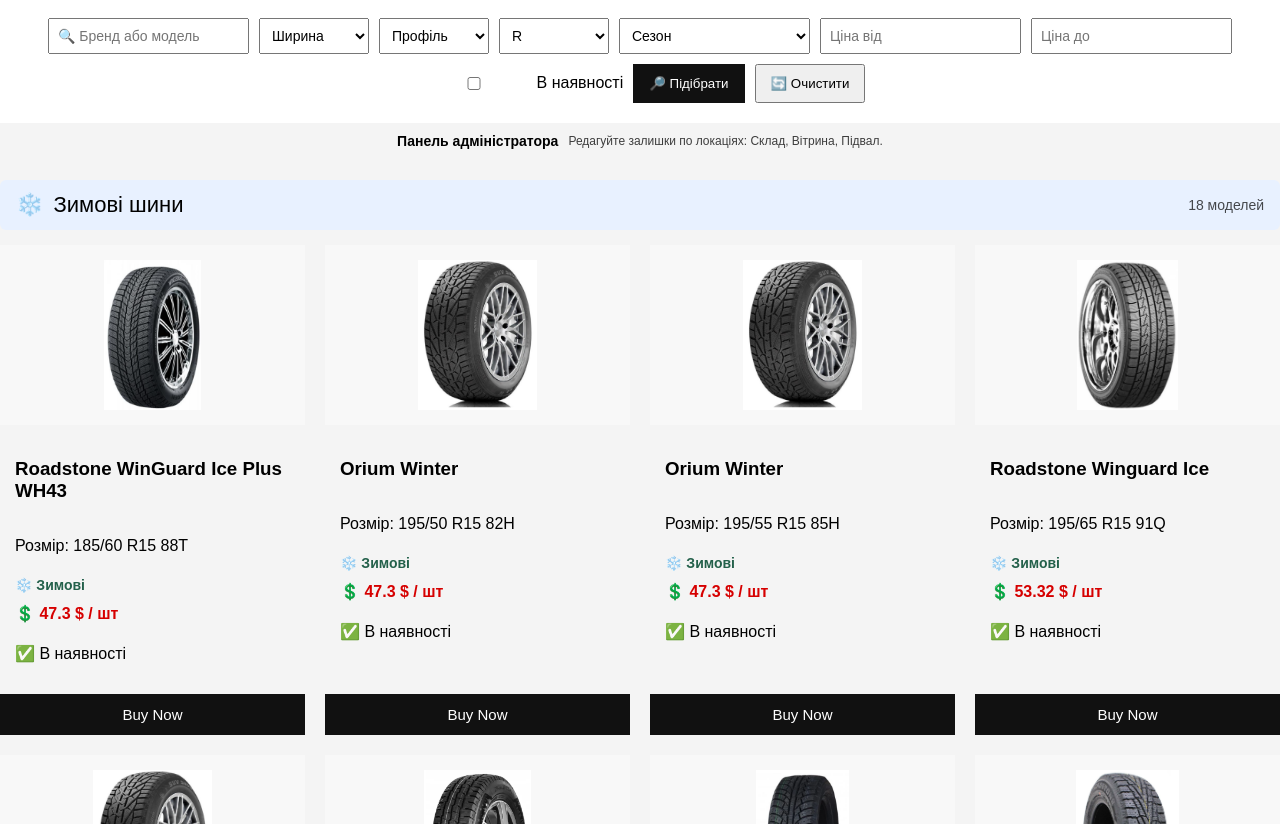
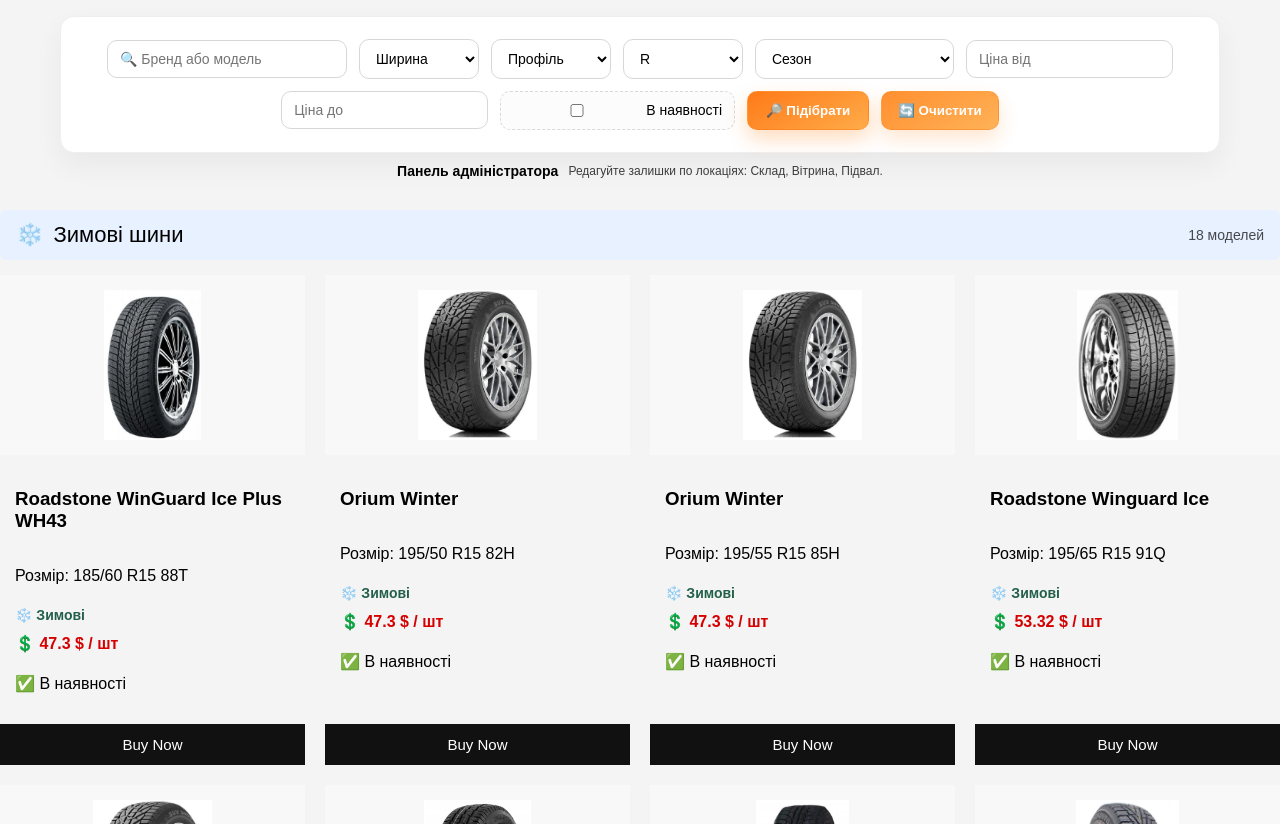
Before and after one commit to skayKatya/FlyTire, a website with bundled scripts: page frontend/index.html in a window 1280 px wide. Shown: the part 276-1100 px from the top of the page. Built offline with nearby package versions, Linux system fonts and the light colour scheme.

Commit message:
Style filters section and orange action buttons

```diff
--- a/frontend/style.css
+++ b/frontend/style.css
@@ -66,41 +66,107 @@
 
 /* ===== FILTERS ===== */
 .filters {
+  --accent-start: #ff7a18;
+  --accent-end: #ffab49;
+  --accent-border: rgba(255, 138, 38, .4);
+  --focus-shadow: rgba(255, 141, 33, .18);
   display: flex;
   flex-wrap: wrap;
-  gap: 10px;
+  gap: 12px;
   justify-content: center;
-  padding: 20px;
+  align-items: center;
+  padding: 22px;
+  margin: 18px auto 0;
+  max-width: 1160px;
   background: #fff;
+  border: 1px solid #efefef;
+  border-radius: 14px;
+  box-shadow: 0 12px 30px rgba(0, 0, 0, .05);
 }
 
 .filters input,
 .filters select {
-  padding: 8px;
-  min-width: 110px;
+  padding: 10px 12px;
+  min-width: 120px;
   font-size: 14px;
+  border: 1px solid #d7d7d7;
+  border-radius: 10px;
+  background: #fff;
+  transition: border-color .2s ease, box-shadow .2s ease;
+}
+
+.filters input:focus,
+.filters select:focus {
+  outline: none;
+  border-color: var(--accent-start);
+  box-shadow: 0 0 0 3px var(--focus-shadow);
+}
+
+#searchInput {
+  min-width: 240px;
 }
 
 .apply-btn {
-  background: #111;
+  background: linear-gradient(150deg, var(--accent-start), var(--accent-end));
   color: #fff;
-  border: none;
-  padding: 10px 16px;
+  border: 1px solid var(--accent-border);
+  border-radius: 10px;
+  padding: 11px 18px;
+  font-weight: 700;
   cursor: pointer;
+  box-shadow: 0 9px 20px rgba(255, 130, 22, .28);
+  transition: transform .2s ease, filter .2s ease;
 }
 
 .apply-btn:hover {
-  background: #d60000;
+  transform: translateY(-1px);
+  filter: brightness(1.04);
 }
 
 .reset-btn {
-  padding: 10px 14px;
+  background: linear-gradient(150deg, #ff8f2f, #ffb258);
+  color: #fff;
+  border: 1px solid var(--accent-border);
+  border-radius: 10px;
+  padding: 11px 16px;
+  font-weight: 700;
+  cursor: pointer;
+  box-shadow: 0 9px 20px rgba(255, 130, 22, .2);
+  transition: transform .2s ease, filter .2s ease;
+}
+
+.reset-btn:hover {
+  transform: translateY(-1px);
+  filter: brightness(1.04);
 }
 
 .in-stock {
   display: flex;
   align-items: center;
-  gap: 5px;
+  gap: 6px;
+  padding: 9px 12px;
+  border-radius: 10px;
+  border: 1px dashed #d9d9d9;
+  background: #fcfcfc;
+  font-size: 14px;
+}
+
+.in-stock input {
+  accent-color: #ff8a26;
+}
+
+@media (max-width: 760px) {
+  .filters {
+    margin: 14px 12px 0;
+    justify-content: stretch;
+  }
+
+  .filters input,
+  .filters select,
+  .filters button,
+  .in-stock {
+    width: 100%;
+  }
 }
 
 .results-count {
```
